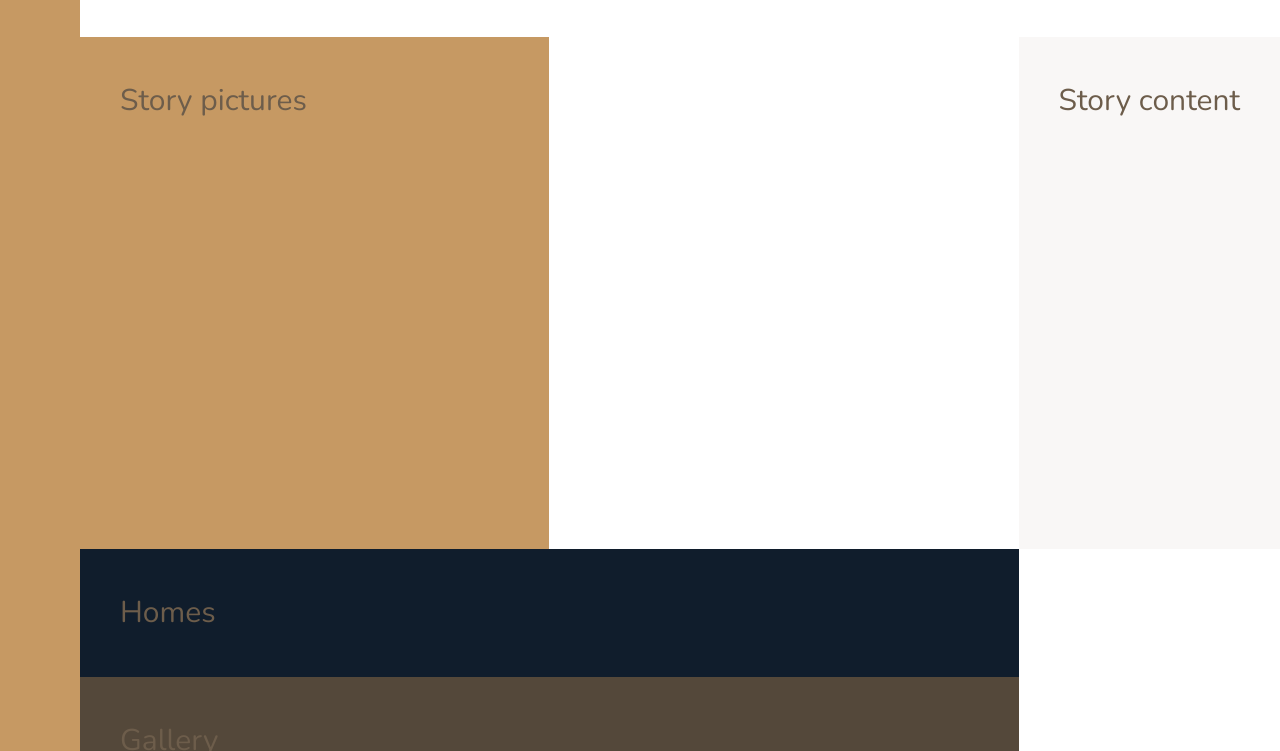
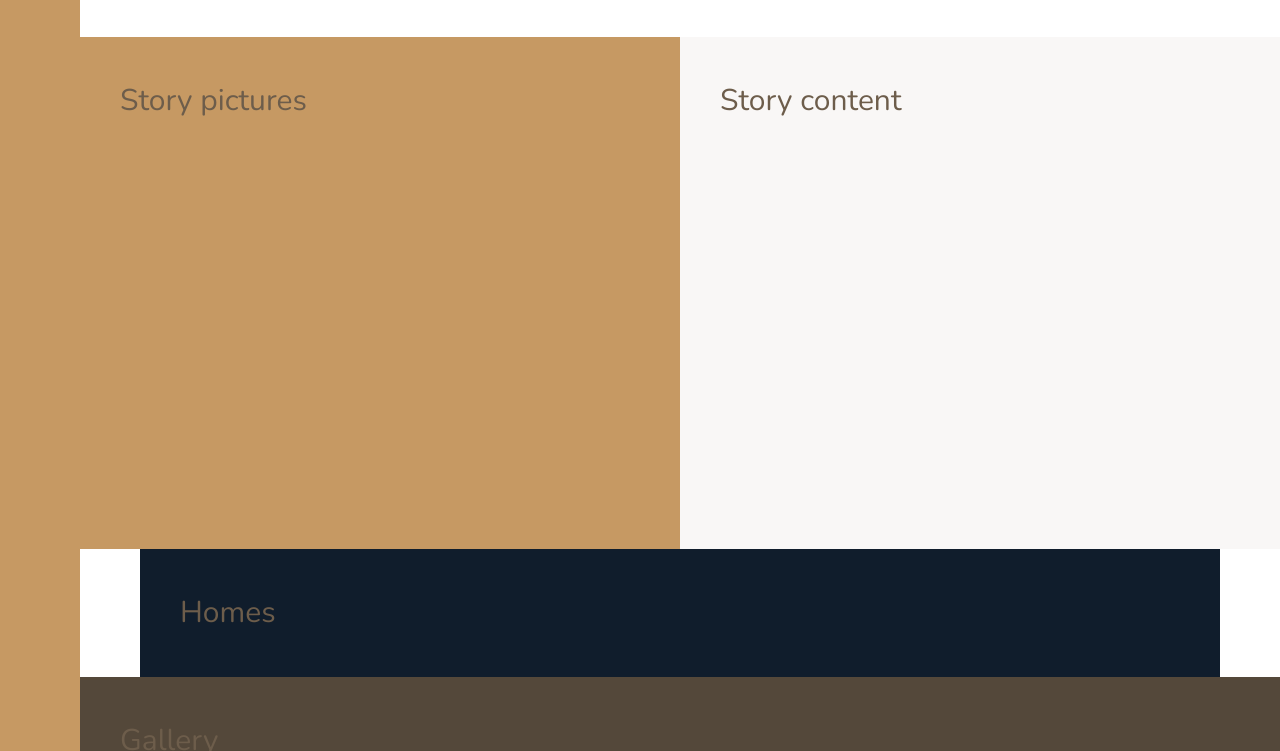
Before and after one commit to davidgq10/NexterWebsite-BaseOnGridLayout, a website: page index.html in a window 1280 px wide. Shown: the part 779-1530 px from the top of the page. Drawn offline with nearby package versions, Linux system fonts and the light colour scheme.

Commit message:
modified grid template columns

```diff
--- a/sass/_base.scss
+++ b/sass/_base.scss
@@ -37,7 +37,7 @@ body {
 .container {
     display: grid;
     grid-template-rows: 80vh min-content 40vw repeat(3, min-content);
-    grid-template-columns: [sidebar-start] 8rem [sidebar-end full-start] 1fr [center-start] repeat(8, [col-start] minmax(min-content, 14rem) [col-end]) [center-end] 1fr [full-end];
+    grid-template-columns: [sidebar-start] 8rem [sidebar-end full-start] minmax(6rem, 1fr) [center-start] repeat(8, [col-start] minmax(min-content, 14rem) [col-end]) [center-end] minmax(6rem, 1fr) [full-end];
 
     &>* {
         padding: 40px;
--- a/sass/_story.scss
+++ b/sass/_story.scss
@@ -6,6 +6,6 @@
 
     &__content {
         background-color: $color-grey-light-1;
-        grid-column: full-start 5 / full-end;
+        grid-column: col-start 5 / full-end;
     }
 }
```
Also changed, not shown: css/style.css.
